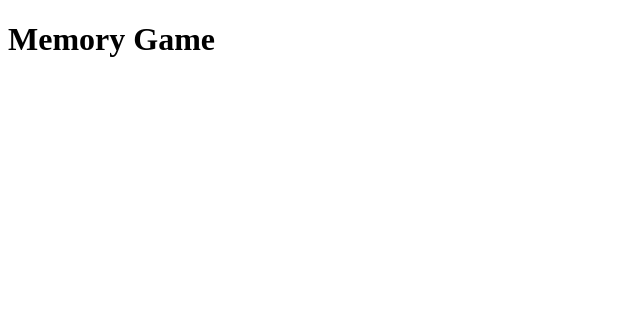
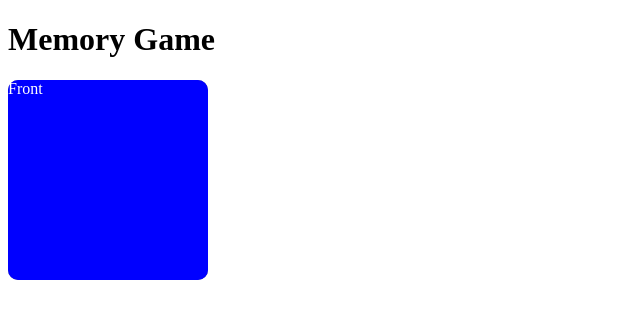
Before and after one commit to Azure7x/memory-game, a plain HTML site: page index.html in a window 1280 px wide. Shown: the whole page, without its empty margins (0-640 px from the left). Drawn offline with Linux system fonts and the light colour scheme; files that its build step writes are made by us from their sources.

Commit message:
add flipping card

```diff
--- a/css/app.css
+++ b/css/app.css
@@ -0,0 +1,37 @@
+.card-wrapper,
+.card,
+.front,
+.back {
+  border-radius: 10px;
+  width: 200px;
+  height: 200px;
+}
+
+.card-wrapper{
+  perspective: 1000px;
+  background-color: gray;
+}
+
+.card{
+  position: relative;
+  transition: transform 1s;
+  transform-style: preserve-3d;
+}
+
+.card:hover{
+  transform: rotateY(-180deg);
+}
+
+.front{
+  position: absolute;
+  background-color: blue;
+  color: white;
+  backface-visibility: hidden;
+}
+
+.back{
+  position: absolute;
+  background-color: orange;
+  backface-visibility: hidden;
+  transform: rotateY(-180deg);
+}
--- a/index.html
+++ b/index.html
@@ -4,11 +4,18 @@
   <meta charset="utf-8">
   <meta name="viewport" content="width=device-width,initial-scale=1">
   <title>Memory Game</title>
-  <link rel="stylesheet" type="text/css" href="app.css">
+  <link rel="stylesheet" type="text/css" href="css/app.css">
 </head>
 <body>
 
 <h1>Memory Game</h1>
+<!-- TODO: credit-https://medium.com/designer-recipes/understanding-card-flip-animation-using-css-391c40ed3136  -->
+<div class="card-wrapper">
+  <div class="card">
+    <div class="front">Front</div>
+    <div class="back">Back</div>
+  </div>
+</div>
 
 
 <script src="js/app.js"></script>
```
